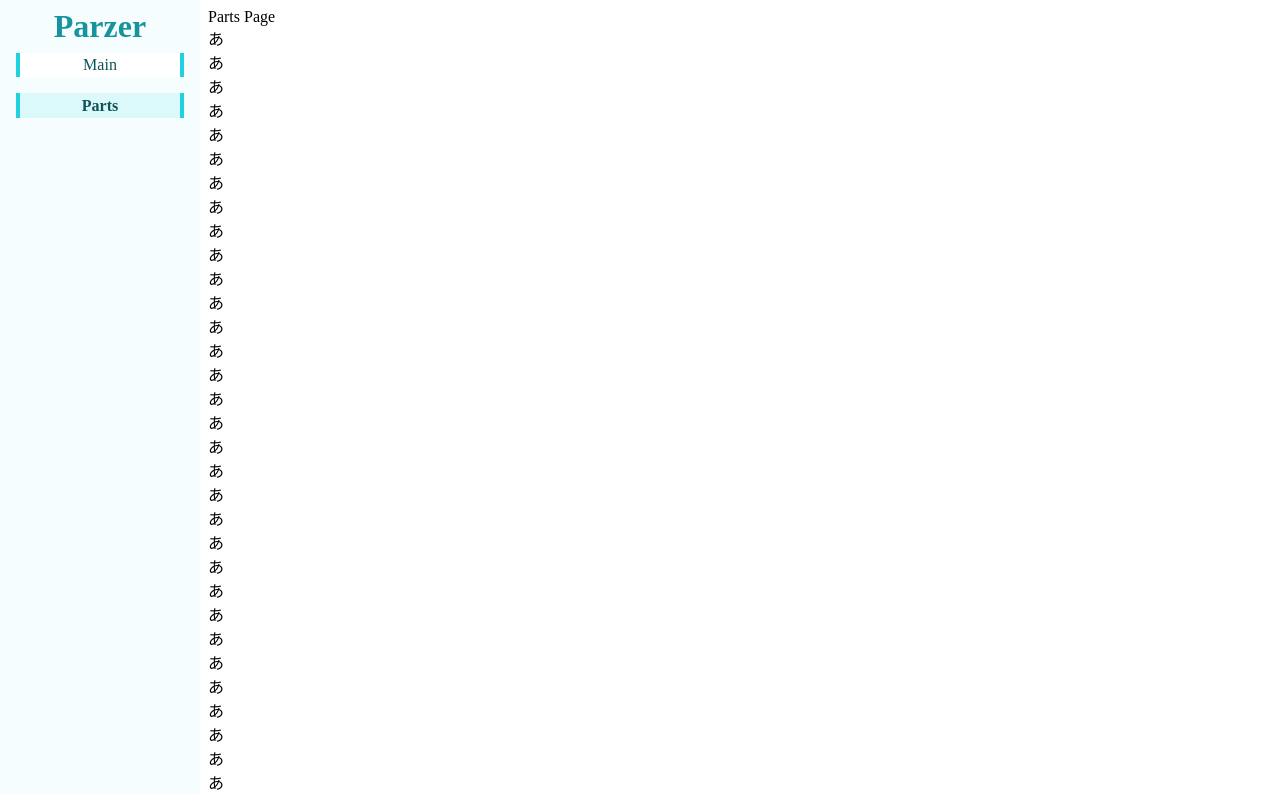
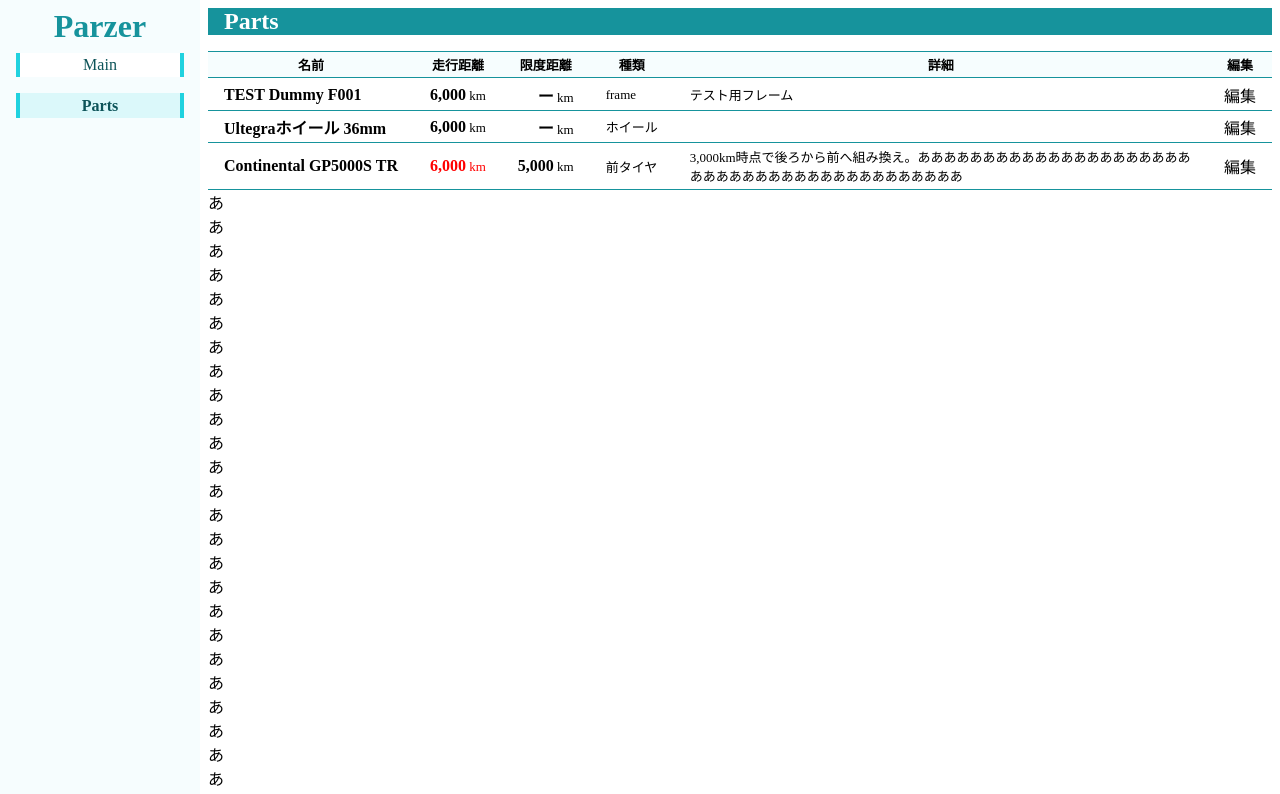
Before and after one commit to tris5572/parzer, a React (Vite) app: page /parts/1 in a window 1280 px wide. Shown: the top 794 px of the page. Built offline with nearby package versions, Linux system fonts and the light colour scheme.

Commit message:
パーツ一覧を暫定実装

```diff
--- a/src/components/App.tsx
+++ b/src/components/App.tsx
@@ -2,7 +2,7 @@ import { Outlet, RouterProvider, createBrowserRouter } from "react-router-dom";
 
 import { Contents, Sidebar } from "@/components/Sidebar";
 import { Index } from "@/components/Index";
-import { Parts } from "@/components/Parts";
+import { Parts } from "@/components/parts/Parts";
 import { ErrorPage } from "./Error";
 
 // ルーティングの設定
--- a/src/components/Parts.tsx
+++ /dev/null
@@ -1,15 +0,0 @@
-export function Parts() {
-  // let { id } = useParams<"id">();
-
-  return (
-    <>
-      <div>Parts Page</div>
-      あ<br />あ<br />あ<br />あ<br />あ<br />あ<br />あ<br />あ<br />あ<br />
-      あ<br />あ<br />あ<br />あ<br />あ<br />あ<br />あ<br />あ<br />あ<br />
-      あ<br />あ<br />あ<br />あ<br />あ<br />あ<br />あ<br />あ<br />あ<br />
-      あ<br />あ<br />あ<br />あ<br />あ<br />あ<br />あ<br />あ<br />あ<br />
-      あ<br />あ<br />あ<br />あ<br />あ<br />あ<br />あ<br />あ<br />あ<br />
-      あ<br />あ<br />あ<br />あ<br />あ<br />あ<br />あ<br />あ<br />あ<br />
-    </>
-  );
-}
--- /dev/null
+++ b/src/components/parts/Parts.tsx
@@ -0,0 +1,36 @@
+import { DUMMY_DATA } from "@/misc/data";
+import { PartsItemView } from "./PartsItemView";
+import { PartsItem, PartsItemData } from "@/misc/type";
+import { PartsList } from "./PartsList";
+import styled from "styled-components";
+
+const data = DUMMY_DATA.parts; // 表示テスト用ダミーデータ
+
+// 表示テスト用にデータを変換する
+function dataFromItem(item: PartsItem): PartsItemData {
+  return { distance: 0, sets: [], ...item };
+}
+
+const Title = styled.h2`
+  background: ${(p) => p.theme.colors.key.dark};
+  color: white;
+  padding: 0 1rem;
+  margin-bottom: 1rem;
+`;
+
+export function Parts() {
+  // let { id } = useParams<"id">();
+
+  return (
+    <>
+      <Title>Parts</Title>
+      <PartsList />
+      あ<br />あ<br />あ<br />あ<br />あ<br />あ<br />あ<br />あ<br />あ<br />
+      あ<br />あ<br />あ<br />あ<br />あ<br />あ<br />あ<br />あ<br />あ<br />
+      あ<br />あ<br />あ<br />あ<br />あ<br />あ<br />あ<br />あ<br />あ<br />
+      あ<br />あ<br />あ<br />あ<br />あ<br />あ<br />あ<br />あ<br />あ<br />
+      あ<br />あ<br />あ<br />あ<br />あ<br />あ<br />あ<br />あ<br />あ<br />
+      あ<br />あ<br />あ<br />あ<br />あ<br />あ<br />あ<br />あ<br />あ<br />
+    </>
+  );
+}
--- /dev/null
+++ b/src/components/parts/PartsItemView.tsx
@@ -0,0 +1,71 @@
+import { PartsItemData } from "@/misc/type";
+import styled from "styled-components";
+
+const Wrapper = styled.div`
+  border: 1px solid ${(p) => p.theme.colors.key.dark};
+  border-radius: 4px;
+  margin: 0.5rem 0;
+  color: ${(p) => p.theme.colors.text.main};
+`;
+
+const Inner = styled.div`
+  margin: 0 1rem;
+`;
+
+const Name = styled.div`
+  background: ${(p) => p.theme.colors.key.xlight};
+  padding-left: 0.5rem;
+  color: ${(p) => p.theme.colors.key.xdark};
+  font-weight: bold;
+`;
+
+const Kind = styled.div`
+  font-weight: bold;
+`;
+
+const Description = styled.div``;
+
+const Distance = styled.div``;
+const DistanceNumber = styled.span`
+  font-weight: bold;
+`;
+const DistanceUnit = styled.span`
+  font-size: small;
+`;
+
+type Props = {
+  item: PartsItemData;
+};
+
+export function PartsItemView(props: Props) {
+  return (
+    <Wrapper>
+      <Name>{props.item.name}</Name>
+      <Inner>
+        <Kind>{props.item.kind}</Kind>
+        <Description>{props.item.description}</Description>
+        {distance(props.item.distance, props.item.limit)}
+      </Inner>
+    </Wrapper>
+  );
+}
+
+// TODO: limitを超えていたら赤文字にする
+function distance(distance: number, limit?: number) {
+  const dist = (
+    <>
+      <DistanceNumber>{distance.toLocaleString()}</DistanceNumber>
+      <DistanceUnit> km</DistanceUnit>
+    </>
+  );
+  const lim =
+    limit == undefined ? undefined : ` / ${limit.toLocaleString()} km`;
+
+  return (
+    <Distance>
+      走行距離：
+      {dist}
+      {lim}
+    </Distance>
+  );
+}
--- /dev/null
+++ b/src/components/parts/PartsList.tsx
@@ -0,0 +1,125 @@
+import { DUMMY_DATA } from "@/misc/data";
+import { PartsItem, PartsItemData } from "@/misc/type";
+import styled from "styled-components";
+
+// 表示テスト用にデータを変換する
+function dataFromItem(item: PartsItem): PartsItemData {
+  return { distance: 6000, sets: [], ...item };
+}
+
+const Table = styled.table`
+  border-spacing: 0;
+`;
+const Th = styled.th`
+  font-size: small;
+  padding: 0.2rem 0;
+  background: ${(p) => p.theme.colors.key.xxlight};
+  border-top: 1px solid ${(p) => p.theme.colors.key.dark};
+  border-bottom: 1px solid ${(p) => p.theme.colors.key.dark};
+`;
+const Td = styled.td`
+  padding: 0.2rem 1rem;
+  border-top: 1px solid transparent;
+  border-bottom: 1px solid ${(p) => p.theme.colors.key.dark};
+  white-space: nowrap;
+`; // 基本的には改行しない
+
+const Name = styled(Td)`
+  font-weight: bold;
+`;
+const Kind = styled(Td)`
+  font-size: small;
+`;
+const Description = styled(Td)`
+  font-size: small;
+  white-space: normal;
+`; // 例外的に詳細だけは改行させる
+const DistanceStyle = styled(Td)`
+  text-align: right;
+`;
+const DistanceStyleOver = styled(DistanceStyle)`
+  color: red;
+`;
+const DistanceNumber = styled.span`
+  font-weight: bold;
+`;
+const DistanceUnit = styled.span`
+  font-size: small;
+`;
+const LimitStyle = styled(Td)`
+  text-align: right;
+`;
+
+type Props = {
+  // parts: PartsItemData[];
+};
+
+export function PartsList(props: Props) {
+  const parts = DUMMY_DATA.parts;
+
+  return (
+    <Table>
+      <Header />
+      <tbody>
+        {parts.map((v) => (
+          <Row data={dataFromItem(v)} key={v.id} />
+        ))}
+      </tbody>
+    </Table>
+  );
+}
+
+function Row({ data }: { data: PartsItemData }) {
+  return (
+    <tr key={data.id}>
+      <Name>{data.name}</Name>
+      <Distance data={data} />
+      <Limit data={data} />
+      <Kind>{data.kind}</Kind>
+      <Description>{data.description}</Description>
+      <Td>編集</Td>
+    </tr>
+  );
+}
+
+function Distance({ data }: { data: PartsItemData }) {
+  const distStr = data.distance.toLocaleString();
+  const flag = data.limit != undefined && data.limit < data.distance; // 限度を超えているかどうかのフラグ
+  const elem = (
+    <>
+      <DistanceNumber>{distStr}</DistanceNumber>
+      <DistanceUnit> km</DistanceUnit>
+    </>
+  );
+  if (flag) {
+    return <DistanceStyleOver>{elem}</DistanceStyleOver>;
+  } else {
+    return <DistanceStyle>{elem}</DistanceStyle>;
+  }
+}
+
+function Limit({ data }: { data: PartsItemData }) {
+  const limitStr =
+    data.limit != undefined ? data.limit?.toLocaleString() : "ー";
+  return (
+    <LimitStyle>
+      <DistanceNumber>{limitStr}</DistanceNumber>
+      <DistanceUnit> km</DistanceUnit>
+    </LimitStyle>
+  );
+}
+
+function Header() {
+  return (
+    <thead>
+      <tr>
+        <Th>名前</Th>
+        <Th>走行距離</Th>
+        <Th>限度距離</Th>
+        <Th>種類</Th>
+        <Th>詳細</Th>
+        <Th>編集</Th>
+      </tr>
+    </thead>
+  );
+}
--- a/src/misc/data.ts
+++ b/src/misc/data.ts
@@ -27,7 +27,8 @@ export const DUMMY_DATA: DataType = {
     {
       id: "ccccccccc",
       name: "Continental GP5000S TR",
-      description: "",
+      description:
+        "3,000km時点で後ろから前へ組み換え。ああああああああああああああああああああああああああああああああああああああああああ",
       kind: "前タイヤ",
       limit: 5000,
     },
--- a/src/misc/type.ts
+++ b/src/misc/type.ts
@@ -4,6 +4,7 @@ export type PartsId = string;
 /**
  * パーツの情報を保持する型。
  * 永続化する情報だけとして、計算可能な値は含めない。
+ * TODO: 使用開始日を追加
  */
 export type PartsItem = {
   /** ユニークなID */
--- a/src/types/styled-components.d.ts
+++ b/src/types/styled-components.d.ts
@@ -1,5 +1,5 @@
 import "styled-components";
-import { THEME } from "@/theme";
+import { THEME } from "@/misc/theme";
 
 type Theme = typeof THEME;
 
```
